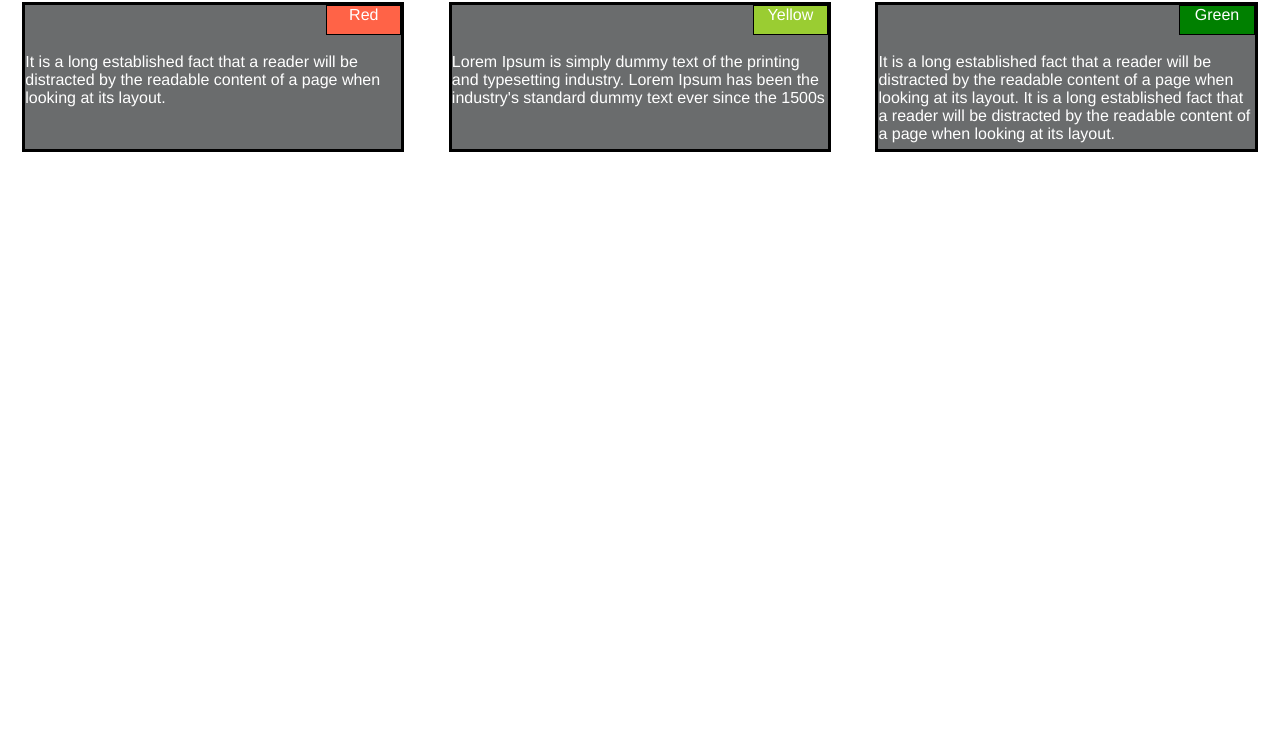
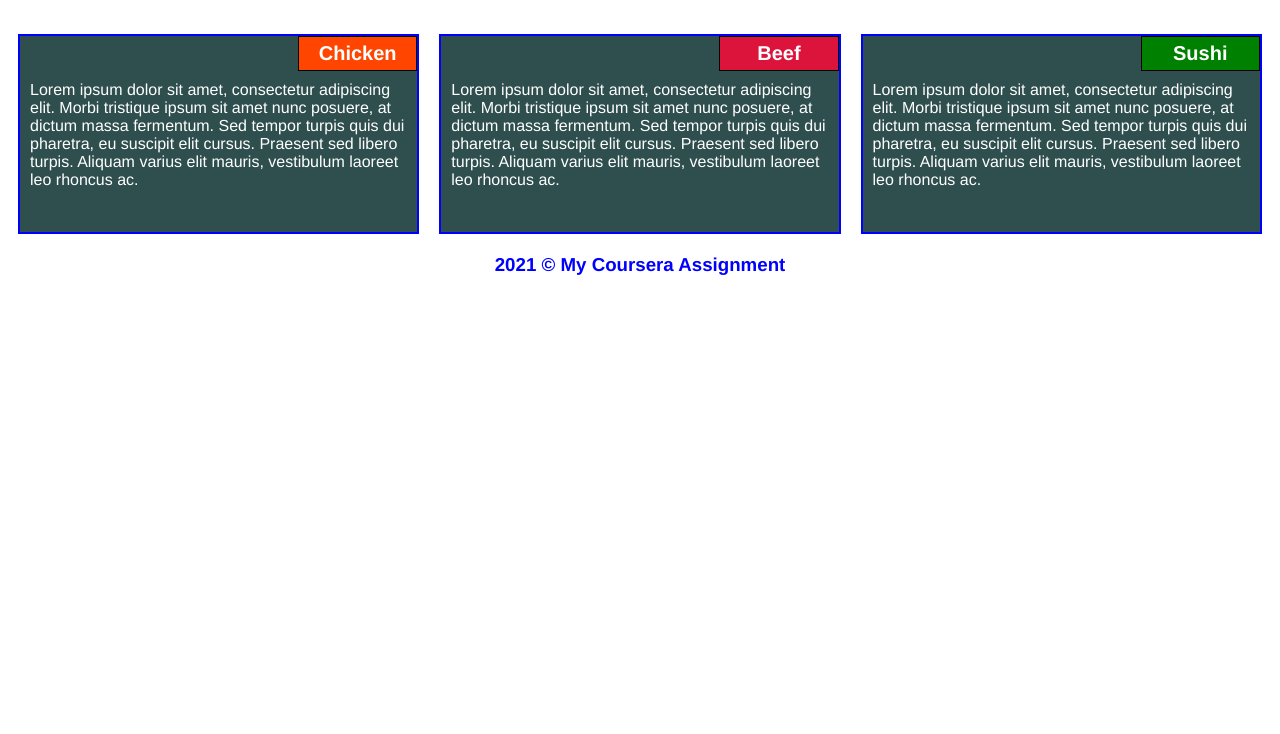
Before and after one commit to Samdukugh/Coursera-test, a plain HTML site: page Assignment/index.html in a window 1280 px wide. Shown: the part 66-800 px from the top of the page. Drawn offline with Linux system fonts and the light colour scheme.

Commit message:
My Assignment

```diff
--- a/Assignment/css/CSS.css
+++ /dev/null
@@ -1,166 +0,0 @@
-/******** stlyesheet Ref. css/CSS.css*********/
-
-
- /********** Base styles **********/
-* {
-  box-sizing: border-box;
-  margin: 0;
-  padding: 0;
-}
-
-h1 {
-  margin: 15px 15px;
-  text-align: center;
-  font-family: Helvetica;
-  color: blue
-}
-
-#p {
-  border: 3px solid black;
-  background-color: #6A6C6D;
-  width: 90%;
-  height: 150px;
-  margin-right: auto;
-  margin-left: auto;
-  font-family: Helvetica;
-  color: white;
-
-
-}
-
-#p1 {
-  border: 0.5px solid black;
-  background-color: #FF6347;
-  width: 20%;
-  height: 30px;
-  margin-right: left;
-  margin-left: auto;
-  font-family: Helvetica;
-  color: white;
-  text-align: center;
-  padding: 5px
-  overflow: auto;
-
-}
-
-#p2 {
-  border: 0.5px solid black;
-  background-color: #9ACD32;
-  width: 20%;
-  height: 30px;
-  margin-right: left;
-  margin-left: auto;
-  font-family: Helvetica;
-  color: white;
-  text-align: center;
-  padding: 5px
-  overflow: auto;
-
-}
-
-#p3 {
-  border: 0.5px solid black;
-  background-color: #008000;
-  width: 20%;
-  height: 30px;
-  margin-right: left;
-  margin-left: auto;
-  font-family: Helvetica;
-  color: white;
-  text-align: center;
-  padding: 5px
-  overflow: auto;
-}
-
-/* Simple Responsive Framework. */
-.row {
-  width: 100%;
-}
-
-/********** Large devices only **********/
-@media (min-width: 1200px) {
-  .col-lg-1, .col-lg-2, .col-lg-3, .col-lg-4, .col-lg-5, .col-lg-6, .col-lg-7, .col-lg-8, .col-lg-9, .col-lg-10, .col-lg-11, .col-lg-12 {
-   float: left;
-    border: 1px solid white;
-  }
-  .col-lg-1 {
-    width: 8.33%;
-  }
-  .col-lg-2 {
-    width: 16.66%;
-  }
-  .col-lg-3 {
-    width: 25%;
-  }
-  .col-lg-4 {
-    width: 33.33%;
-  }
-  .col-lg-5 {
-    width: 41.66%;
-  }
-  .col-lg-6 {
-    width: 50%;
-  }
-  .col-lg-7 {
-    width: 58.33%;
-  }
-  .col-lg-8 {
-    width: 66.66%;
-  }
-  .col-lg-9 {
-    width: 74.99%;
-  }
-  .col-lg-10 {
-    width: 83.33%;
-  }
-  .col-lg-11 {
-    width: 91.66%;
-  }
-  .col-lg-12 {
-    width: 100%;
-  }
-}
-
-/********** Medium devices only **********/
-@media (min-width: 992px) and (max-width: 1199px) {
-  .col-md-1, .col-md-2, .col-md-3, .col-md-4, .col-md-5, .col-md-6, .col-md-7, .col-md-8, .col-md-9, .col-md-10, .col-md-11, .col-md-12 {
-    float: left;
-    border: 1px solid white;
-  }
-  .col-md-1 {
-    width: 8.33%;
-  }
-  .col-md-2 {
-    width: 16.66%;
-  }
-  .col-md-3 {
-    width: 25%;
-  }
-  .col-md-4 {
-    width: 33.33%;
-  }
-  .col-md-5 {
-    width: 41.66%;
-  }
-  .col-md-6 {
-    width: 50%;
-  }
-  .col-md-7 {
-    width: 58.33%;
-  }
-  .col-md-8 {
-    width: 66.66%;
-  }
-  .col-md-9 {
-    width: 74.99%;
-  }
-  .col-md-10 {
-    width: 83.33%;
-  }
-  .col-md-11 {
-    width: 91.66%;
-  }
-  .col-md-12 {
-    width: 100%;
-  }
-}
--- /dev/null
+++ b/Assignment/css/styles.css
@@ -0,0 +1,226 @@
+/*Base Style */
+
+* {
+  box-sizing: border-box;
+}
+
+h1 {
+  text-align: center;
+  font-family: Helvetica, sans-serif;
+  color: blue
+
+}
+
+h3 {
+  text-align: center;
+  font-family: Helvetica, sans-serif;
+  color: blue
+
+}
+
+p {
+  padding: 10px;
+  margin: 0;
+}
+
+.container {
+  border: none;
+  margin-left: auto;
+  margin-right: auto;
+  margin-top: 10px;
+  margin-bottom: 10px;
+  padding: 10px;
+}
+
+section {
+  border: 2px solid blue;
+  background-color: #2F4F4F;
+  width: 100%;
+  height: 200px;
+  font-family: Helvetica, sans-serif;
+  color: white;
+  position: relative;
+  overflow: auto;
+}
+
+#chicken {
+  border: 1px solid black;
+  text-align: center;
+  width: 30%;
+  margin-left: 70%;
+  font-family: Helvetica, sans-serif;
+  font-weight: bold;
+  font-size: 125%;
+  margin-bottom: 0;
+  margin-top: 0;
+  padding: 5px;
+  background-color: #FF4500;
+}
+
+#beef {
+  border: 1px solid black;
+  text-align: center;
+  width: 30%;
+  margin-left: 70%;
+  font-family: Helvetica, sans-serif;
+  font-weight: bold;
+  font-size: 125%;
+  margin-bottom: 0;
+  margin-top: 0;
+  padding: 5px;
+  background-color: #DC143C;
+}
+
+#sushi {
+  border: 1px solid black;
+  text-align: center;
+  width: 30%;
+  margin-left: 70%;
+  font-family: Helvetica, sans-serif;
+  font-weight: bold;
+  font-size: 125%;
+  margin-bottom: 0;
+  margin-top: 0;
+  background-color: #008000;
+  padding: 5px;
+}
+
+.row {
+  width: 100%;
+}
+
+/* Desktop view */
+
+@media (min-width: 992px) {
+  .col-lg-1, .col-lg-2, .col-lg-3, .col-lg-4, .col-lg-5, .col-lg-6, .col-lg-7, .col-lg-8, .col-lg-9, .col-lg-10, .col-lg-11, .col-lg-12 {
+    float: left;
+  }
+
+  .col-lg-1 {
+    width: 8.33%;
+  }
+  .col-lg-2 {
+    width: 16.66%;
+  }
+  .col-lg-3 {
+    width: 25%;
+  }
+  .col-lg-4 {
+    width: 33.33%;
+  }
+  .col-lg-5 {
+    width: 41.66%;
+  }
+  .col-lg-6 {
+    width: 50%;
+  }
+  .col-lg-7 {
+    width: 58.33%;
+  }
+  .col-lg-8 {
+    width: 66.66%;
+  }
+  .col-lg-9 {
+    width: 74.99%;
+  }
+  .col-lg-10 {
+    width: 83.33%;
+  }
+  .col-lg-11 {
+    width: 91.66%;
+  }
+  .col-lg-12 {
+    width: 100%;
+  }
+
+}
+
+/* Tablet view */
+
+@media (min-width: 768px) and (max-width: 991px) {
+  .col-md-1, .col-md-2, .col-md-3, .col-md-4, .col-md-5, .col-md-6, .col-md-7, .col-md-8, .col-md-9, .col-md-10, .col-md-11, .col-md-12 {
+    float: left;
+  }
+
+  .col-md-1 {
+    width: 8.33%;
+  }
+  .col-md-2 {
+    width: 16.66%;
+  }
+  .col-md-3 {
+    width: 25%;
+  }
+  .col-md-4 {
+    width: 33.33%;
+  }
+  .col-md-5 {
+    width: 41.66%;
+  }
+  .col-md-6 {
+    width: 50%;
+  }
+  .col-md-7 {
+    width: 58.33%;
+  }
+  .col-md-8 {
+    width: 66.66%;
+  }
+  .col-md-9 {
+    width: 74.99%;
+  }
+  .col-md-10 {
+    width: 83.33%;
+  }
+  .col-md-11 {
+    width: 91.66%;
+  }
+  .col-md-12 {
+    width: 100%;
+  }
+}
+
+/* Mobile view */
+
+@media (max-width: 767px) {
+  .col-sm-1, .col-sm-2, .col-sm-3, .col-sm-4, .col-sm-5, .col-sm-6, .col-sm-7, .col-sm-8, .col-sm-9, .col-sm-10, .col-sm-11, .col-sm-12 {
+  float: left;
+  }
+
+  .col-sm-1 {
+    width: 8.33%;
+  }
+  .col-sm-2 {
+    width: 16.66%;
+  }
+  .col-sm-3 {
+    width: 25%;
+  }
+  .col-sm-4 {
+    width: 33.33%;
+  }
+  .col-sm-5 {
+    width: 41.66%;
+  }
+  .col-sm-6 {
+    width: 50%;
+  }
+  .col-sm-7 {
+    width: 58.33%;
+  }
+  .col-sm-8 {
+    width: 66.66%;
+  }
+  .col-sm-9 {
+    width: 74.99%;
+  }
+  .col-sm-10 {
+    width: 83.33%;
+  }
+  .col-sm-11 {
+    width: 91.66%;
+  }
+  .col-sm-12 {
+    width: 100%;
+  }
+}
--- a/Assignment/index.html
+++ b/Assignment/index.html
@@ -2,32 +2,47 @@
 <html>
 <head>
 	<meta charset="utf-8">
-	<title>My First Assignment</title>
-	<link rel="stylesheet" type="text/css" href="css/CSS.css">
+	<meta name="viewport" content="width=device-width, initial-scale=1">
+	<link rel="stylesheet" href="CSS/styles.css">
+	<title>Module 2 Assignment</title>
 </head>
 <body>
-	<h1>This is the Tittle</h1>
-
-	<div class="col-lg-4 col-md-6">
-
-			<div id="p">
-				<div id="p1">Red</div> <br> It is a long established fact that a reader will be distracted by the readable content of a page when looking at its layout.
-			</div>
+	<h1>Our Heading</h1>
+	<div class="row">
+	<div class="container col-lg-4 col-md-6 col-sm-12">
+		<section>
+		<div id="chicken">
+			Chicken
 		</div>
-		<p></p>
-	<div class="col-lg-4 col-md-6">
-		<div id="p">
-			<div id="p2">Yellow</div> <br>Lorem Ipsum is simply dummy text of the printing and typesetting industry. Lorem Ipsum has been the industry's standard dummy text ever since the 1500s
-			</div>
+		<p>
+			Lorem ipsum dolor sit amet, consectetur adipiscing elit. Morbi tristique ipsum sit amet nunc posuere, at dictum massa fermentum. Sed tempor turpis quis dui pharetra, eu suscipit elit cursus. Praesent sed libero turpis. Aliquam varius elit mauris, vestibulum laoreet leo rhoncus ac.
+		</p>
+		</section>
+	</div>
+	<div class="container col-lg-4 col-md-6 col-sm-12">
+		<section>
+		<div id="beef">
+			Beef
 		</div>
-		<p></p>
-<div class="col-lg-4 col-md-12">
-	<div id="p">
-		<div id="p3">Green</div> <br>It is a long established fact that a reader will be distracted by the readable content of a page when looking at its layout.
-		It is a long established fact that a reader will be distracted by the readable content of a page when looking at its layout.
+		<p>
+			Lorem ipsum dolor sit amet, consectetur adipiscing elit. Morbi tristique ipsum sit amet nunc posuere, at dictum massa fermentum. Sed tempor turpis quis dui pharetra, eu suscipit elit cursus. Praesent sed libero turpis. Aliquam varius elit mauris, vestibulum laoreet leo rhoncus ac.
+		</p>
+		</section>
+	</div>
+	<div class="container col-lg-4 col-md-12 col-sm-12">
+		<section>
+		<div id="sushi">
+			Sushi
 		</div>
+		<p>
+			Lorem ipsum dolor sit amet, consectetur adipiscing elit. Morbi tristique ipsum sit amet nunc posuere, at dictum massa fermentum. Sed tempor turpis quis dui pharetra, eu suscipit elit cursus. Praesent sed libero turpis. Aliquam varius elit mauris, vestibulum laoreet leo rhoncus ac.
+		</p>
+		</section>
 	</div>
-
+	</div>
+	<br>
+	<div>
+		<h3>2021 &copy My Coursera Assignment</h3>
 	</div>
 </body>
 </html>
```
